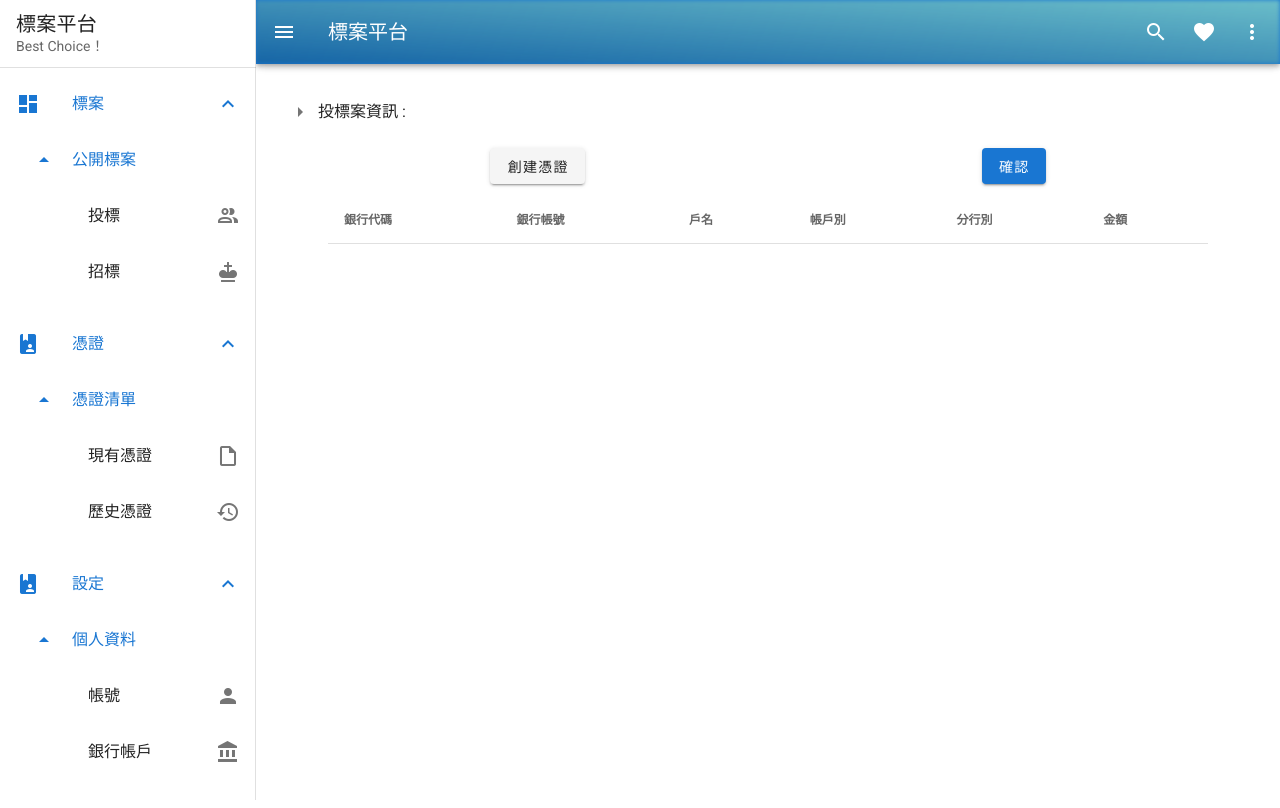
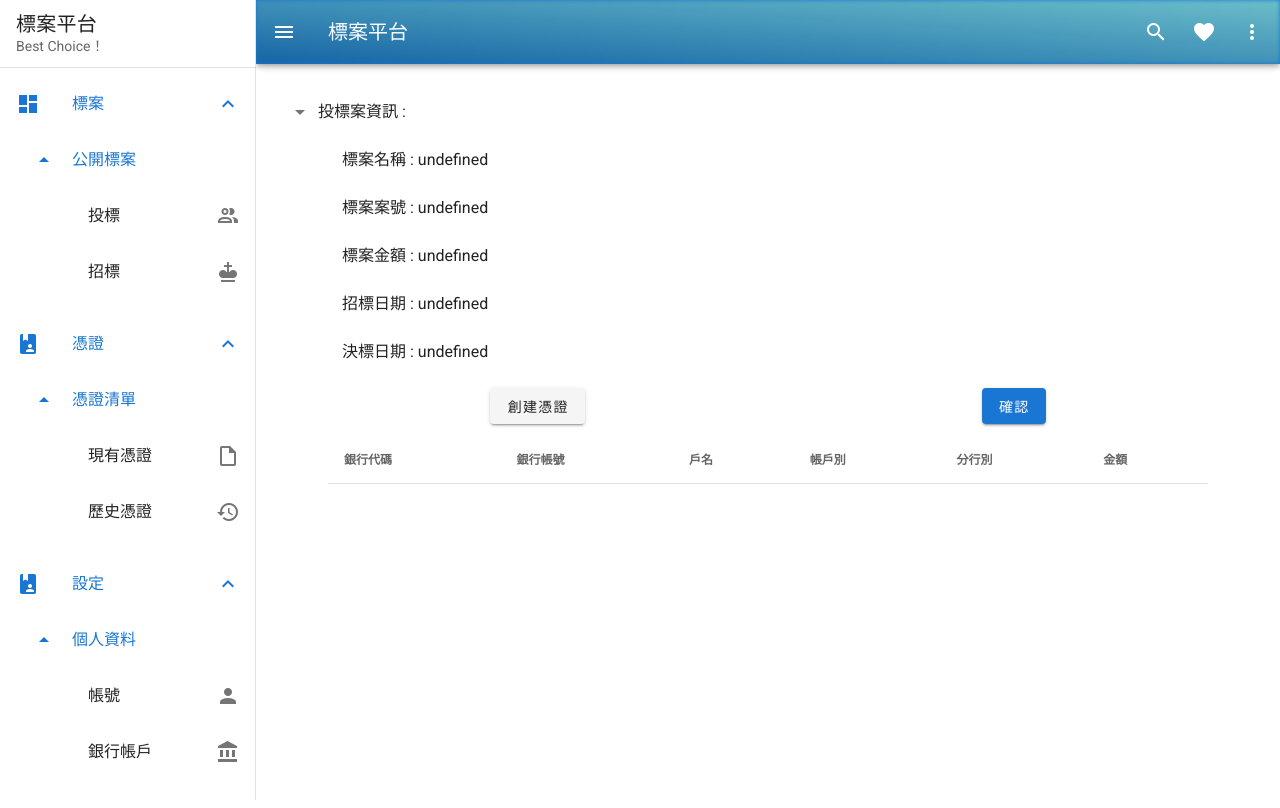
Before and after one commit to Fionn88/Tender-Vuetify, a Vue app: page /#/tenderdetail in a window 1280 px wide. Built offline with nearby package versions, Linux system fonts and the light colour scheme.

Commit message:
List Tender Detail_19:07

```diff
--- a/src/components/TenderDetail/ButtonTender.vue
+++ b/src/components/TenderDetail/ButtonTender.vue
@@ -51,14 +51,11 @@ export default {
     },
   },
   mounted() {
-    // this.tenderAmount = parseFloat(this.$route.query.amount.replace(/,/g, "")),
-    //   console.log(this.$route.query.amount);
-
+    this.tenderAmount = this.$route.query.amount
   },
-  computed(){
-    certificateAmount = this.$store.state.currentCertificateAmount
-    console.log("certificateAmount: "+certificateAmount)
-  },
+  // computed: {
+  //   certificateAmount: this.$store.state.currentCertificateAmount
+  // },
   components: {
     "dialog-warning":
       require("@/components/TenderDetail/Dialog/DialogWarning.vue").default,
--- a/src/components/TenderDetail/ListTenderDetail.vue
+++ b/src/components/TenderDetail/ListTenderDetail.vue
@@ -3,7 +3,7 @@
     <v-treeview
       open-all
       :items="this.initInfo"
-      :key="this.$store.state.currentCertificateAmount.id"
+      :key="this.id"
     ></v-treeview>
     <div class="TenderDetail pa-6">
       <button-tender />
@@ -16,11 +16,13 @@ export default {
   name: "TenderDetail",
   data() {
     return {
-      initInfo: []
+      initInfo: [],
+      id: ""
     };
   },
 
   mounted() {
+    this.id = this.$route.query.id,
     this.initInfo= [
         {
           id: 1,
```
